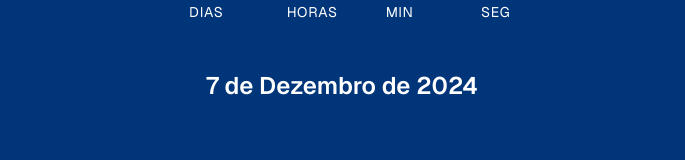
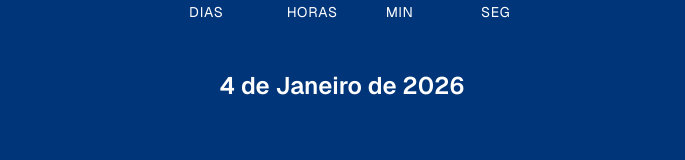
Before and after one commit to igreja-riodevida/site, a Next.js app: page / in a window 1280 px wide. Shown: the part 525-685 px from the top of the page, without its empty margins (298-983 px from the left). Built offline with nearby package versions, Linux system fonts and the light colour scheme; no server answers; a web font is replaced by a local one.

Commit message:
Update page.tsx

```diff
--- a/src/app/page.tsx
+++ b/src/app/page.tsx
@@ -32,7 +32,7 @@ export default function Home() {
 
 				{/* Data */}
 				<p className="mt-4 font-semibold text-xl lg:text-2xl">
-					7 de Dezembro de 2024
+					4 de Janeiro de 2026
 				</p>
 
 				{/* Mensagem adicional */}
```
